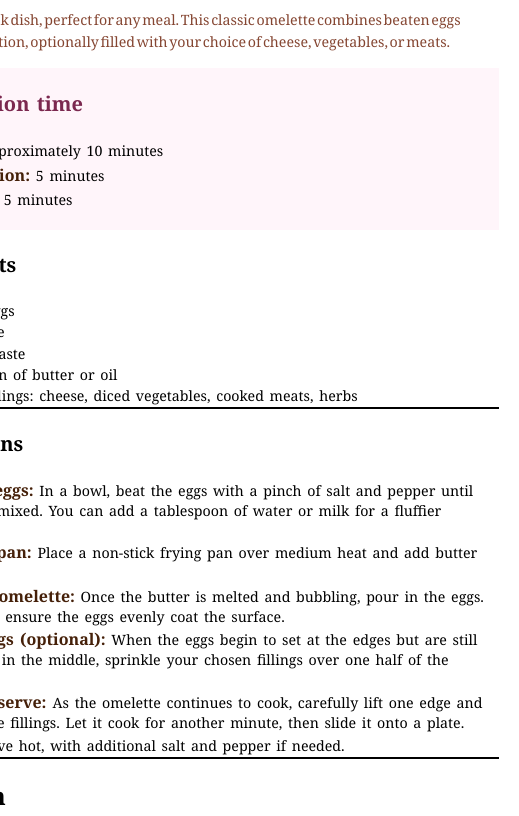
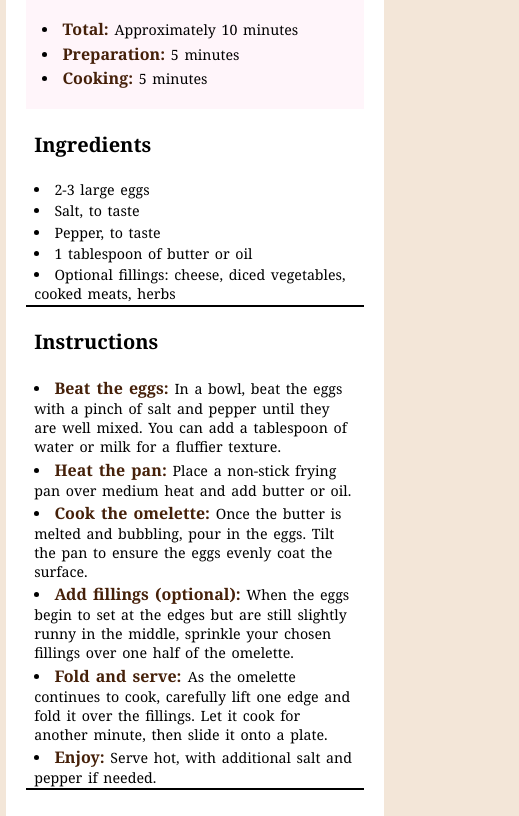
Before and after one commit to shahwaz746/recipe_blog, a plain HTML site: page index.html in a window 390 px wide. Shown: the part 494-1310 px from the top of the page, 519 px wide, since content can reach past the window. Drawn offline with Linux system fonts and the light colour scheme.

Commit message:
first commit

```diff
--- a/style.css
+++ b/style.css
@@ -78,3 +78,16 @@ h3{
     font-weight: 800;
     font-size: 20px;
 }
+@media (max-width : 570px ) {
+
+    .contant{
+        height: 190vh;
+        max-width: 40vh;
+        background-color:hsl(0, 0%, 100%) ;
+        display: flex;
+        flex-direction: column;
+         padding: 20px 20px ;
+         border-radius: 20px;
+    }
+
+}
```
